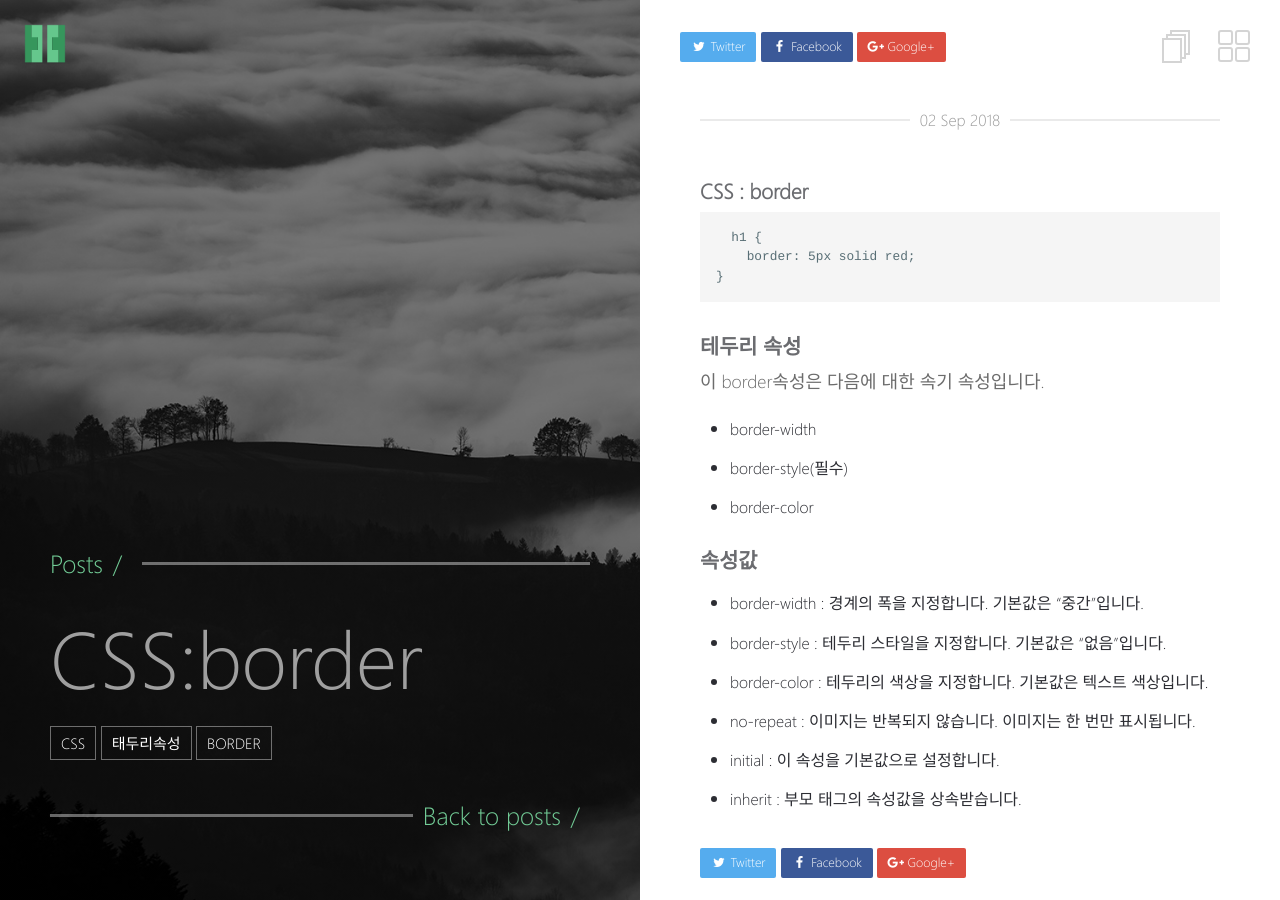
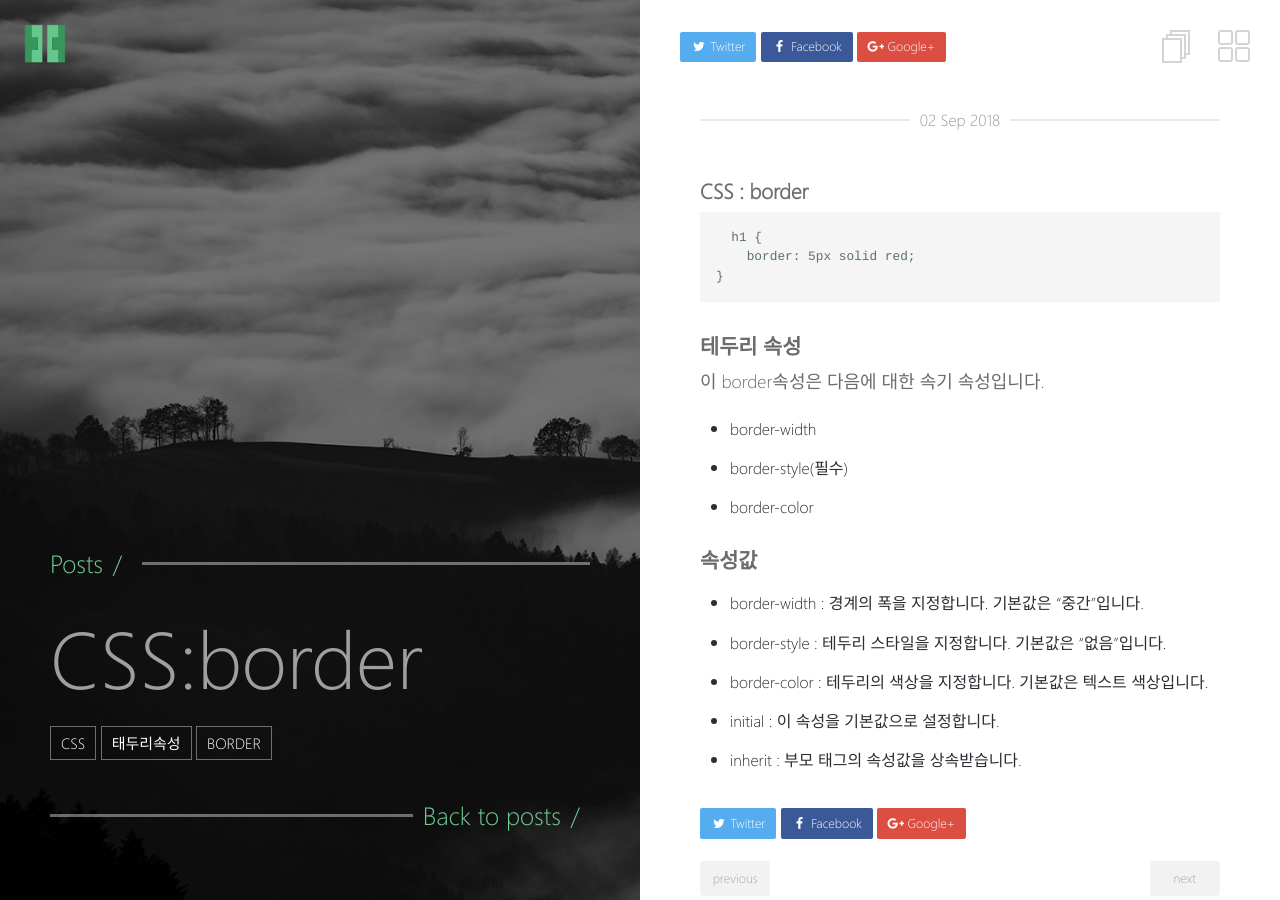
Before and after one commit to yubobae/yubobae.github.com, a Jekyll site: the page built from _posts/css/2018-09-02-border.md, in a window 1280 px wide. Built offline with Jekyll 4.4.1, drawn with Linux system fonts in a browser that asks for light colours.

Commit message:
Update 2018-09-02-border.md

```diff
--- a/_posts/css/2018-09-02-border.md
+++ b/_posts/css/2018-09-02-border.md
@@ -28,6 +28,5 @@ tags:
 - border-width :  경계의 폭을 지정합니다. 기본값은 "중간"입니다.
 - border-style : 테두리 스타일을 지정합니다. 기본값은 "없음"입니다.
 - border-color : 테두리의 색상을 지정합니다. 기본값은 텍스트 색상입니다.
-- no-repeat : 이미지는 반복되지 않습니다. 이미지는 한 번만 표시됩니다.
 - initial : 이 속성을 기본값으로 설정합니다.
 - inherit : 부모 태그의 속성값을 상속받습니다.
```
